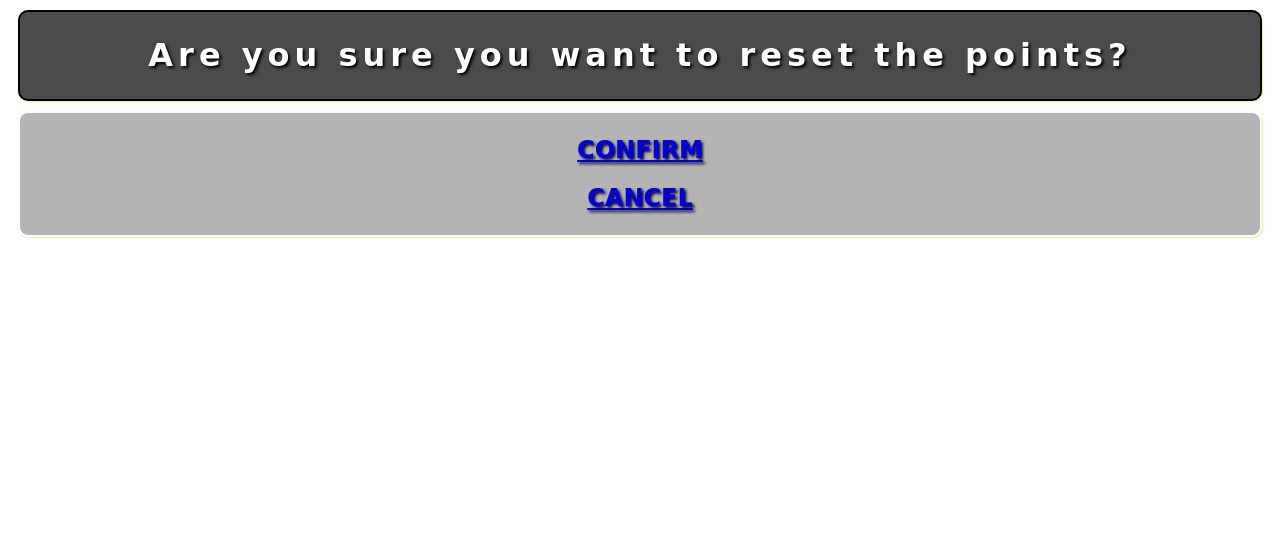
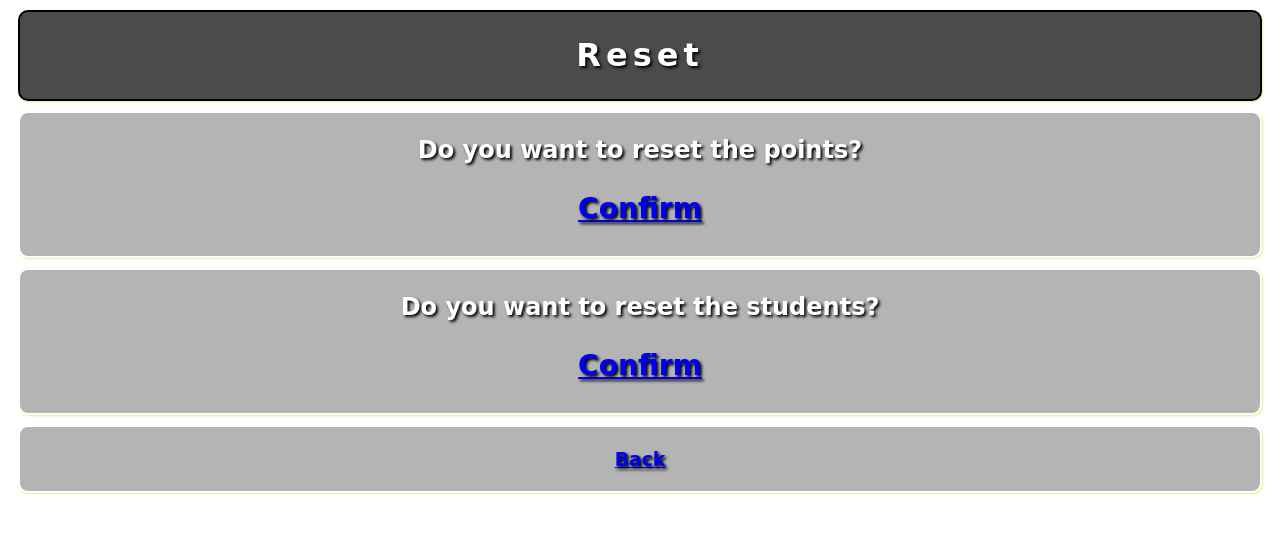
Before and after one commit to bsponny/housePointsDjango, a Django app: page /reset/ in a window 1280 px wide. Shown: the top 534 px of the page. Run offline with Django 3.2, Linux system fonts and the light colour scheme.

Commit message:
fixed reset

```diff
--- a/housePointsApp/templates/housePointsApp/reset.html
+++ b/housePointsApp/templates/housePointsApp/reset.html
@@ -8,14 +8,24 @@
 	</head>
 	<body>
 		<div class="title black box">
-			<h1>Are you sure you want to reset the points?</h1>
+			<h1>Reset</h1>
 		</div>
 		<div class="white box">
-			<a href="{% url 'confirm' %}">
-				<h2>CONFIRM</h2>
+			<h2>Do you want to reset the points?<h2>
+			<a href="{% url 'confirmPoints' %}">
+				<h3>Confirm</h3>
 			</a>
+		</div>
+		<div class="white box">
+			<h2>Do you want to reset the students?<h2>
+			<a href="{% url 'confirmStudents' %}">
+				<h3>Confirm</h3>
+			</a>
+		</div>
+		<div class="white box">
 			<a href="{% url 'index' %}">
-				<h2>CANCEL</h2>
+				<h3>Back</h3>
 			</a>
+		</div>
 	</body>
 </html>
--- a/housePointsApp/urls.py
+++ b/housePointsApp/urls.py
@@ -5,5 +5,6 @@ urlpatterns = [
         path('', views.index, name='index'),
         path('addPoints/', views.addPoints, name='addPoints'),
         path('reset/', views.reset, name='reset'),
-        path('confirm/', views.confirm, name='confirm'),
+        path('confirmPoints/', views.confirmPoints, name='confirmPoints'),
+        path('confirmStudents/', views.confirmStudents, name='confirmStudents'),
 ]
--- a/housePointsApp/views.py
+++ b/housePointsApp/views.py
@@ -37,11 +37,19 @@ def addPoints(request):
 def reset(request):
     return render(request, 'housePointsApp/reset.html', {})
 
-def confirm(request):
+def confirmPoints(request):
     houses = House.objects.all()
 
     for house in houses:
         house.points = 0
+        house.save()
+
+    return HttpResponseRedirect('/')
+
+def confirmStudents(request):
+    houses = House.objects.all()
+
+    for house in houses:
         house.students = 0
         house.save()
 
```
